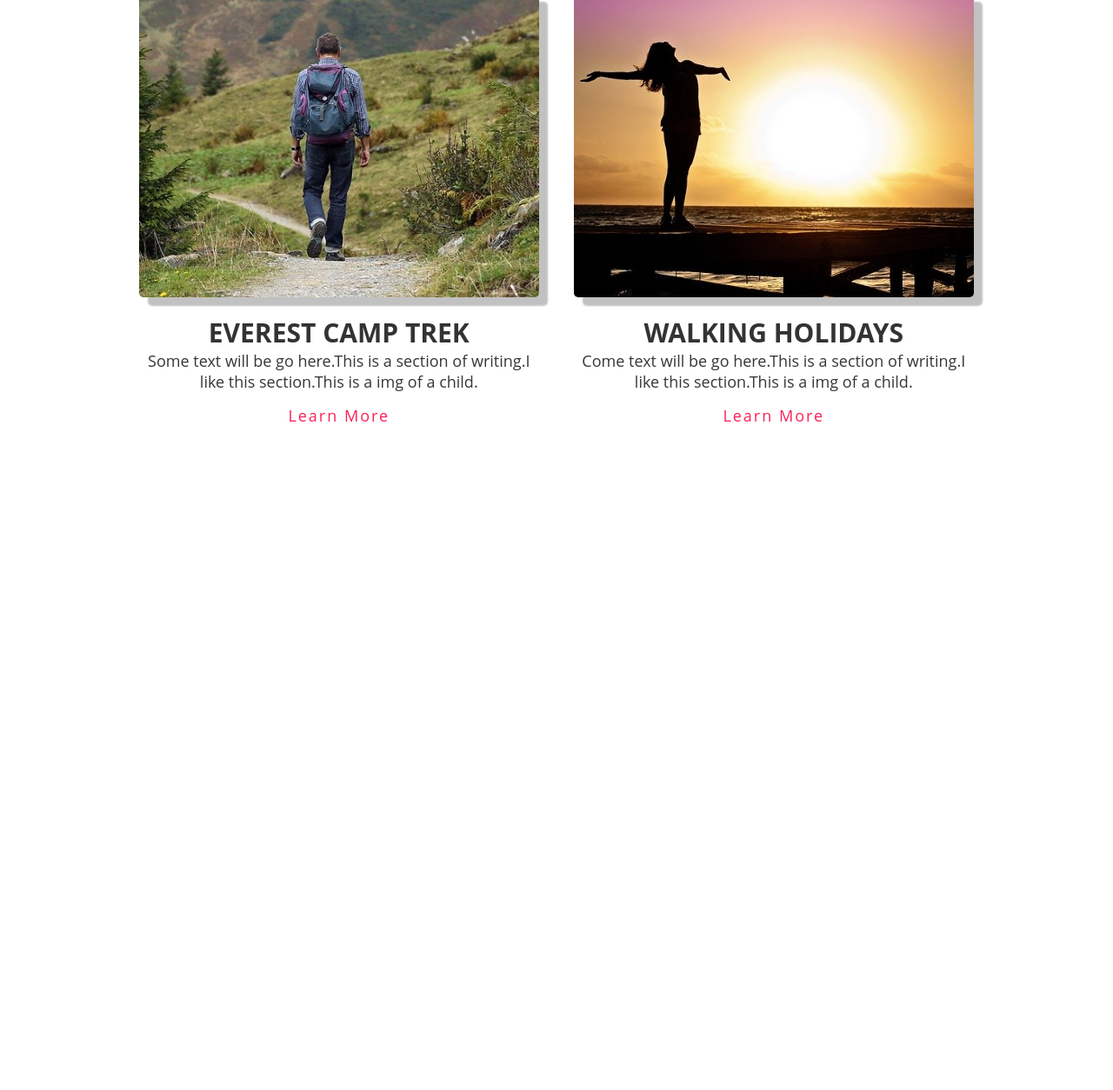
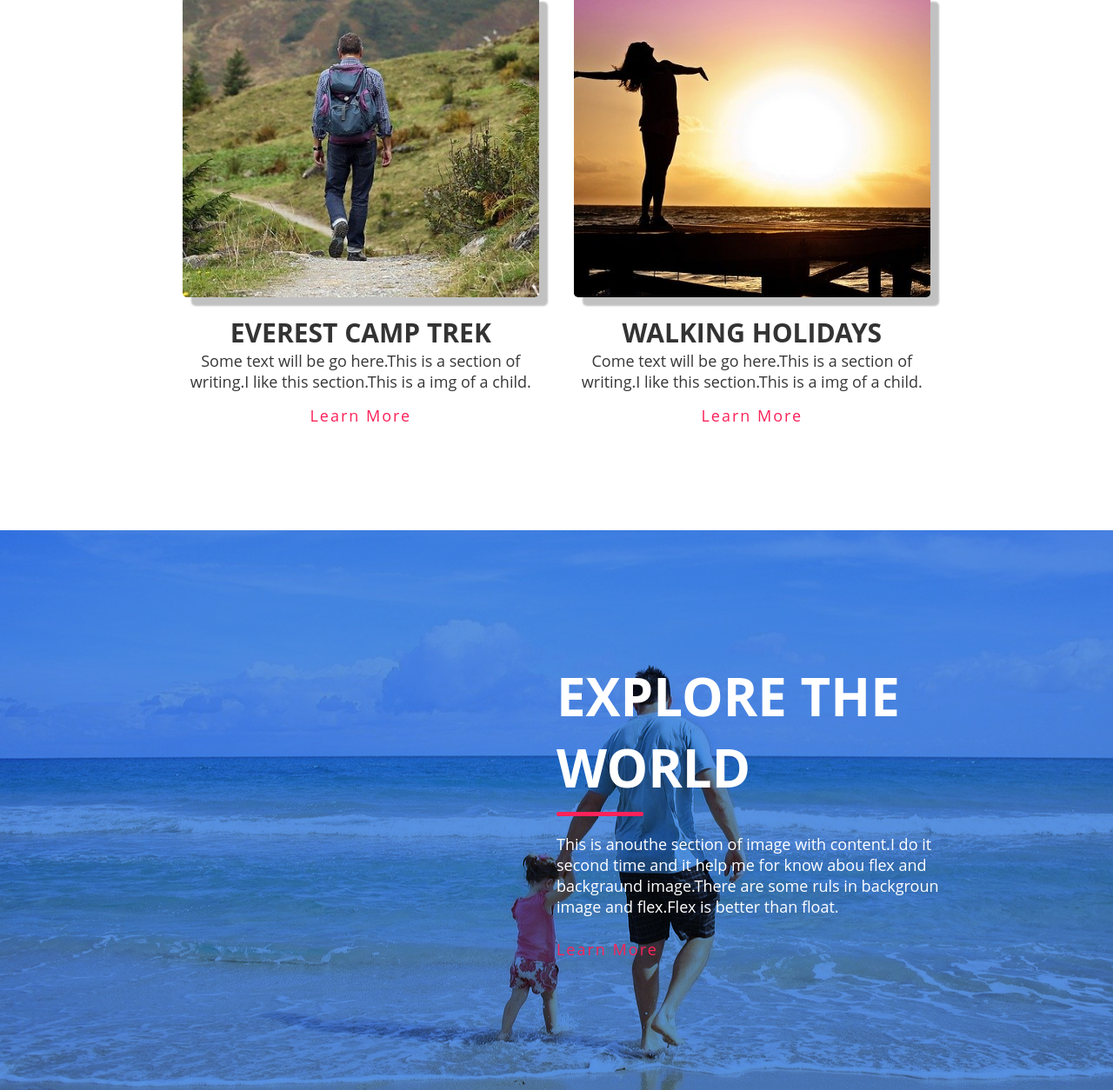
Before and after one commit to eshikhon-mern-stack/our-first-responsive-website, a plain HTML site: page index.html in a window 1280 px wide. Shown: the part 861-2115 px from the top of the page at 87% size. Before the commit the page ends 1371 px from the top, so only its background shows below. Drawn offline with Linux system fonts and the light colour scheme.

Commit message:
explore section done

```diff
--- a/css/style.css
+++ b/css/style.css
@@ -24,7 +24,7 @@ header {
 }
 
 .container {
-  width: 1000px;
+  width: 900px;
   margin: auto;
 }
 .flex {
@@ -110,6 +110,7 @@ nav ul li a {
   margin: auto;
   margin-top: 10px;
   margin-bottom: 20px;
+  border-radius: 5px;
 }
 .content {
   padding: 20px;
@@ -138,3 +139,48 @@ nav ul li a {
   margin-top: 15px;
   display: block;
 }
+.explore-content {
+  background-image: url("../images/father.jpg");
+  background-repeat: no-repeat;
+  background-attachment: fixed;
+  background-position: center;
+  background-size: cover;
+  background-color: #1767d6b8;
+  background-blend-mode: multiply;
+  padding: 150px 0;
+  margin-top: 100px;
+  color: white;
+
+}
+.flex {
+  display: flex;
+  justify-content: end;
+}
+.content-container {
+  width: 50%;
+}
+.content-container h2 {
+  font-size: 60px;
+}
+.content-container span {
+  width: 100px;
+  height: 5px;
+  display: block;
+  background: #fb2259;
+  margin-top: 10px;
+  margin-bottom: 20px;
+  align-items: center;
+  border-radius: 5px;
+}
+.content-container p{
+  font-size: 18px;
+  margin: 10px 0 25px 0;
+}
+.content-container a {
+  color: #fb2259;
+  letter-spacing: 2px;
+  text-decoration: none;
+  font-size: 18px;
+  margin-top: 10px;
+  display: block;
+}
--- a/index.html
+++ b/index.html
@@ -54,5 +54,17 @@
       </div>
     </div>
   </section>
+  <section class="explore-content ">
+    <div class="container flex">
+      <div class="content-container">
+      <h2>EXPLORE THE WORLD</h2>
+      <span></span>
+      <p>This is anouthe section of image with content.I do it second time and it help me for know abou flex and backgraund
+      image.There are some ruls in backgroun image and flex.Flex is better than float.</p>
+      <a href="#">Learn More</a>
+      </div>
+    </div>
+
+  </section>
 </body>
 </html>
```
